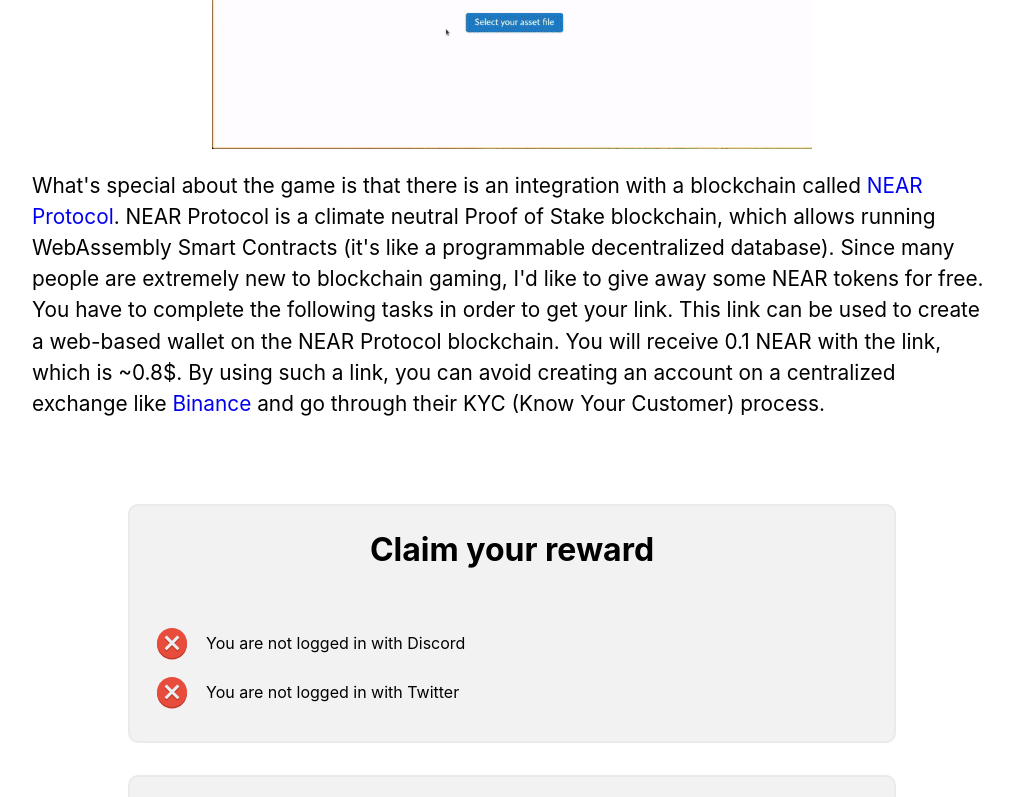
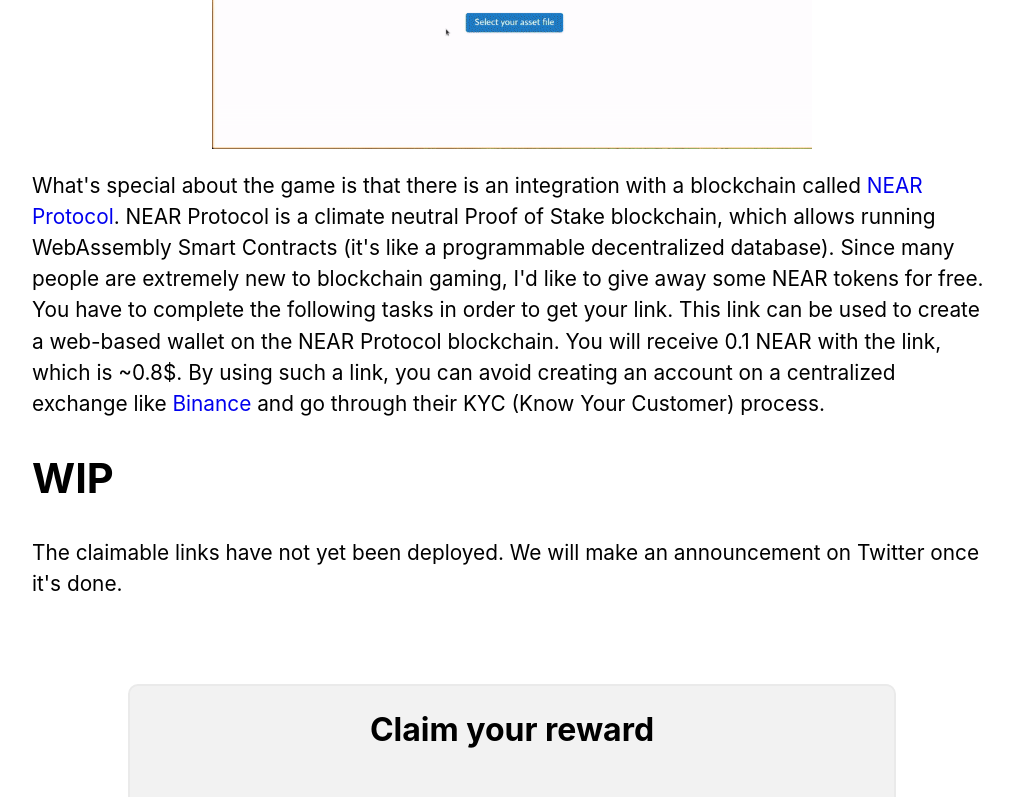
Before and after one commit to Shroom-Kingdom/linkdrop, a Next.js app: page / in a window 1280 px wide. Shown: the part 1209-2006 px from the top of the page, without its empty margins (128-1141 px from the left). Built offline with nearby package versions, Linux system fonts and the light colour scheme; no server answers.

Commit message:
Update description.mdx

```diff
--- a/src/description.mdx
+++ b/src/description.mdx
@@ -36,3 +36,8 @@
 This link can be used to create a web-based wallet on the NEAR Protocol blockchain.
 You will receive 0.1 NEAR with the link, which is ~0.8$.
 By using such a link, you can avoid creating an account on a centralized exchange like <ExternalLink href="https://www.binance.com/">Binance</ExternalLink> and go through their KYC (Know Your Customer) process.
+
+# WIP
+
+The claimable links have not yet been deployed.
+We will make an announcement on Twitter once it's done.
```
